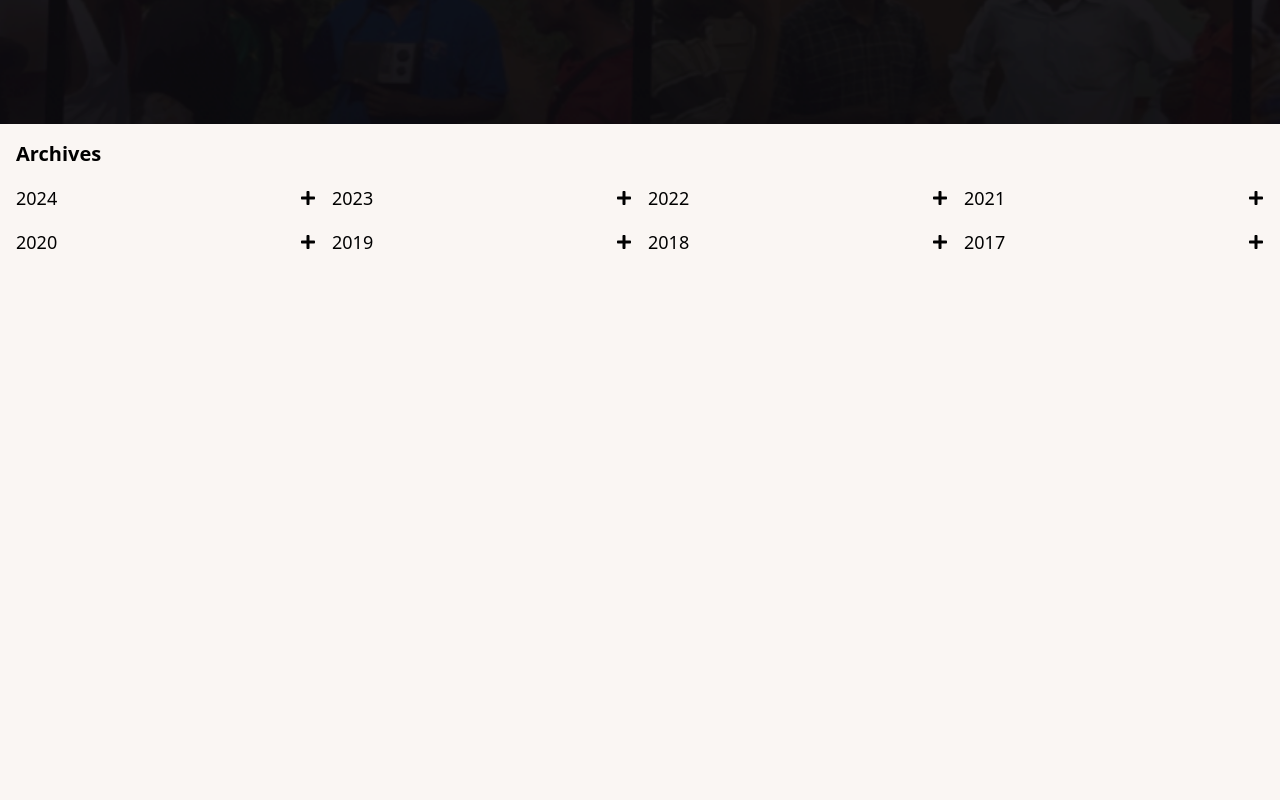
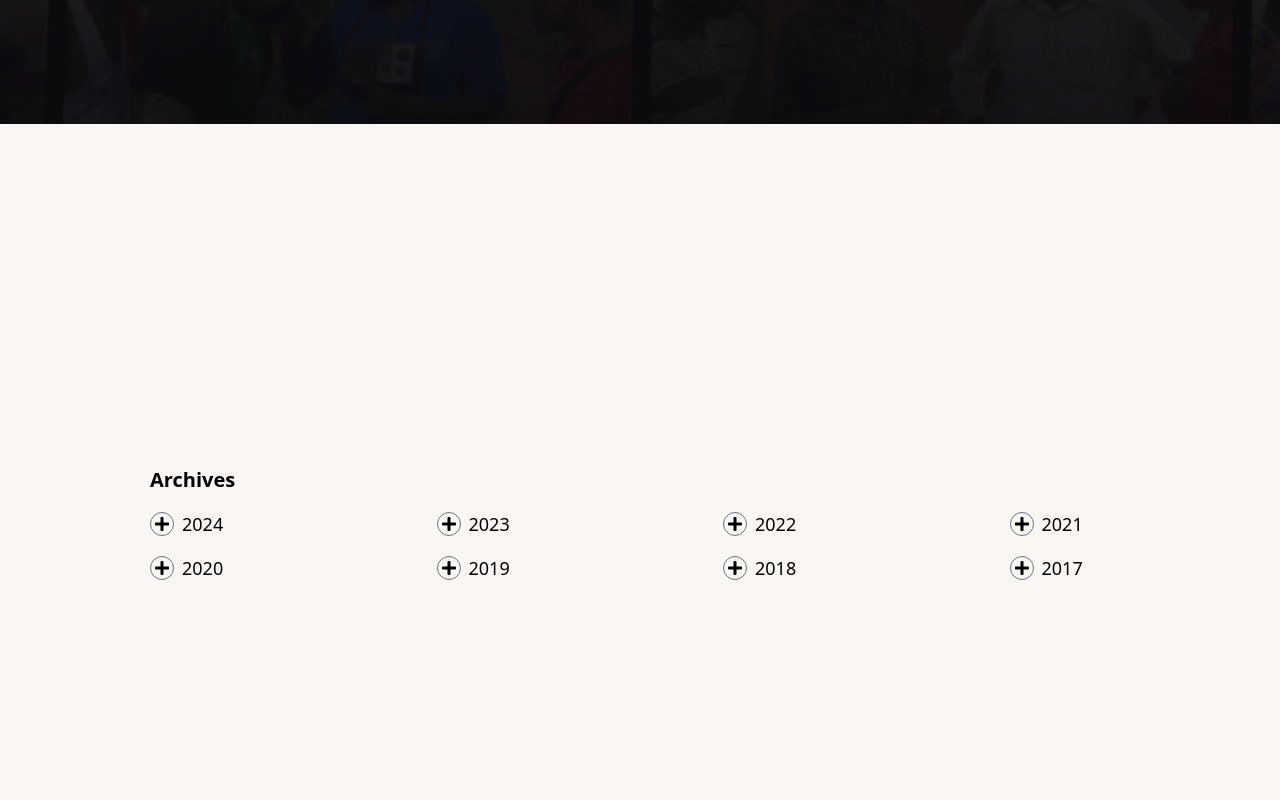
Before and after one commit to charlesaroma/Nyati-Final, a React (Vite) app: page /internetarchive in a window 1280 px wide. Shown: the part 460-1260 px from the top of the page. Built offline with nearby package versions, Linux system fonts and the light colour scheme.

Commit message:
Archives

```diff
--- a/src/6-Views/10InternetArchive/3InternetArchivesSection.jsx
+++ b/src/6-Views/10InternetArchive/3InternetArchivesSection.jsx
@@ -1,6 +1,7 @@
 import React, { useState } from 'react';
 import { FaPlus, FaMinus } from 'react-icons/fa';
 
+// Archives Section Component
 const archiveData = [
   { year: 2024, months: ['January', 'February', 'March'] },
   { year: 2023, months: ['April', 'May', 'June'] },
@@ -20,24 +21,29 @@ const InternetArchivesSection = () => {
   };
 
   return (
-    <section className="p-4 h-screen bg-whites-500">
+    <section className="h-screen bg-whites-500 flex flex-col lg:pl-[150px] justify-center">
+      {/* Title Section */}
       <h2 className="text-xl font-bold mb-4">Archives</h2>
+
+      {/* Archives Grid */}
       <div className="grid grid-cols-4 gap-4">
         {archiveData.map(({ year, months }) => (
           <div key={year} className={`col-${expandedYear === year ? 4 : 1}`}>
             <div
-              className="flex items-center justify-between cursor-pointer"
+              className="flex items-center justify-start cursor-pointer"
               onClick={() => handleToggle(year)}
             >
-              <span className="text-lg font-medium">{year}</span>
-              <span className="ml-2">
+              <span
+                className="flex items-center justify-center w-6 h-6 border border-gray-500 rounded-full"
+              >
                 {expandedYear === year ? <FaMinus /> : <FaPlus />}
               </span>
+              <span className="text-lg font-medium ml-2">{year}</span>
             </div>
             {expandedYear === year && (
               <ul className="mt-2">
                 {months.map((month, index) => (
-                  <li key={index} className="ml-4 list-disc">
+                  <li key={index} className="ml-4 list-none">
                     {month}
                   </li>
                 ))}
```
